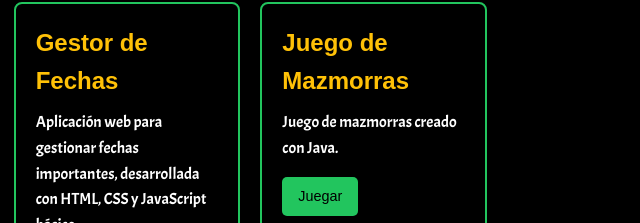
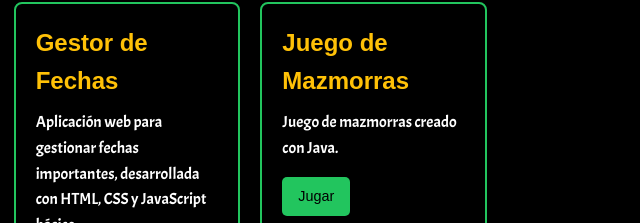
Before and after one commit to Juanfrina/Portafolios, a plain HTML site: page index.html in a window 1280 px wide. Shown: the part 1122-1345 px from the top of the page, 513-1153 px from the left. Drawn offline with Linux system fonts and the light colour scheme; a web font is replaced by a local one.

Commit message:
🔄️portfolio-Juanfran: Actualiza el puerto del servidor en settings.json y corrige un error tipográfico en el enlace del proyecto en index.html.

```diff
--- a/index.html
+++ b/index.html
@@ -75,7 +75,7 @@
                     <h3>Juego de Mazmorras</h3>
                     <p>Juego de mazmorras creado con Java.</p>
                     <div class="enlaces-proyecto">
-                        <a href="https://juanfrina.github.io/Mazmorras/">Juegar</a>
+                        <a href="https://juanfrina.github.io/Mazmorras/">Jugar</a>
                         <a href="https://github.com/Juanfrina/Mazmorras" target="_blank" rel="noopener">Ver Código</a>
                     </div>
                 </div>
```
